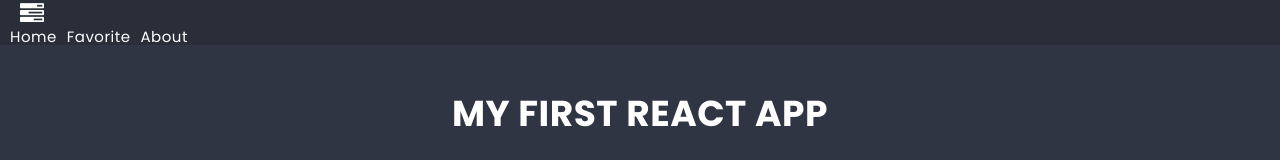
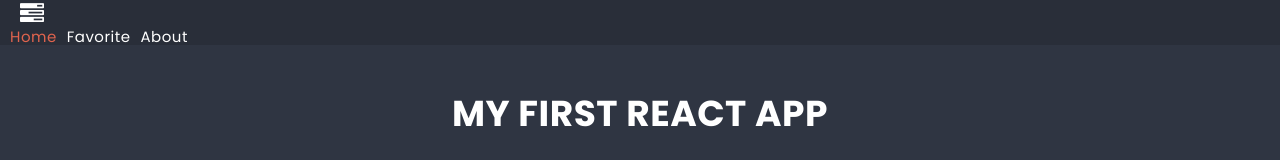
Before and after one commit to wierza/react-project, a React (Create React App) app: page / in a window 1280 px wide. Shown: the top 160 px of the page. Built offline with nearby package versions, Linux system fonts and the light colour scheme.

Commit message:
Add Active link

```diff
--- a/src/components/NavBar/NavBar.js
+++ b/src/components/NavBar/NavBar.js
@@ -1,6 +1,7 @@
 import Container from '../Container/Container';
 import styles from './NavBar.module.scss';
 import { Link } from 'react-router-dom';
+import { NavLink } from 'react-router-dom';
 
 const NavBar = () => {
     return (
@@ -12,13 +13,16 @@
                 </Link>
                 <ul className={styles.navlinks}>
                     <li>
-                        <Link to="/">Home</Link>
+                    <NavLink className={({ isActive }) => isActive ? styles.linkActive : undefined}
+to="/">Home</NavLink>
                     </li>
                     <li>
-                        <Link to="/favorite">Favorite</Link>
+                    <NavLink className={({ isActive }) => isActive ? styles.linkActive : undefined}
+to="/favorite">Favorite</NavLink>
                     </li>
                     <li>
-                        <Link to="/about">About</Link>
+                    <NavLink className={({ isActive }) => isActive ? styles.linkActive : undefined}
+to="/about">About</NavLink>
                     </li>
                 </ul>
             </Container>
--- a/src/components/NavBar/NavBar.module.scss
+++ b/src/components/NavBar/NavBar.module.scss
@@ -36,7 +36,9 @@
             text-decoration: none;
             font-weight:400;
         }
-
+        .linkActive {
+            color: $color-warning;
+        }
 
     }
 }
```
